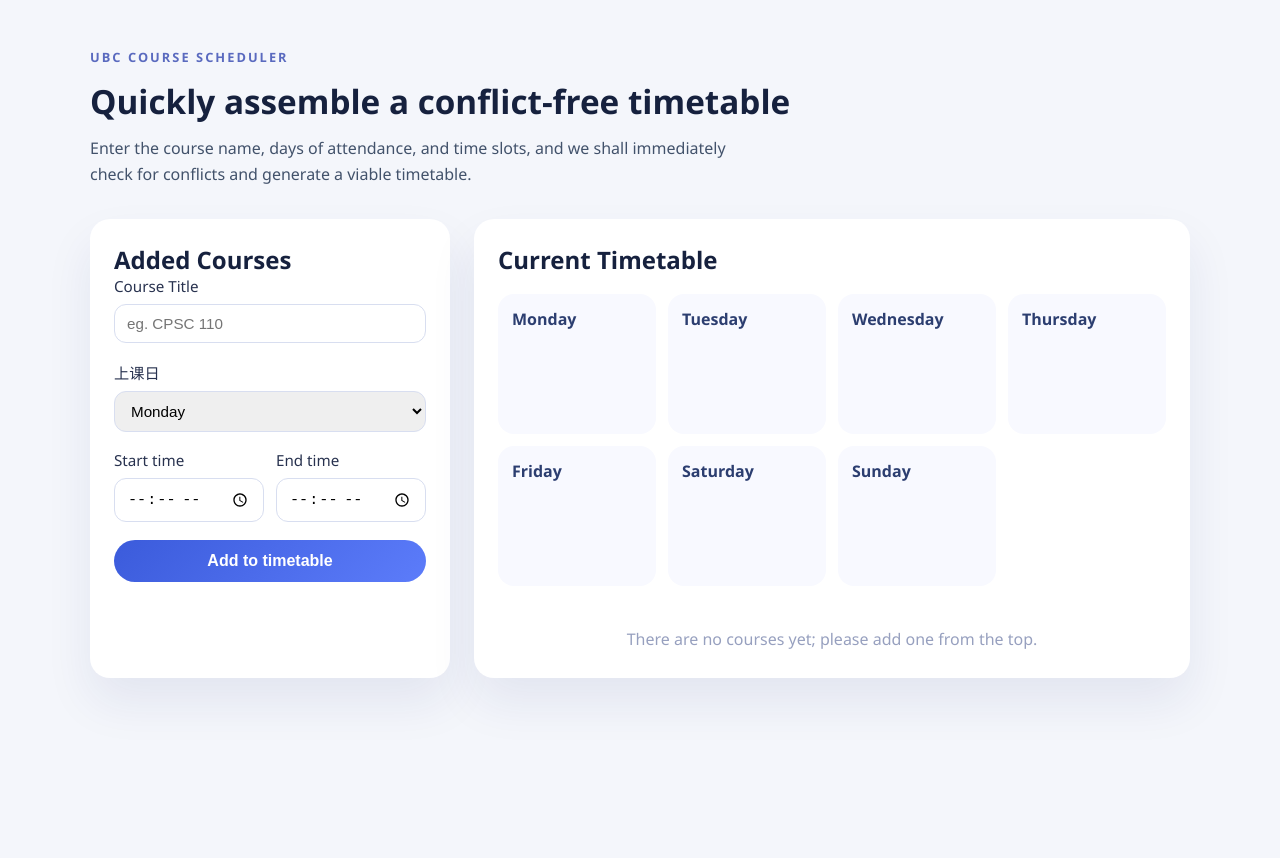
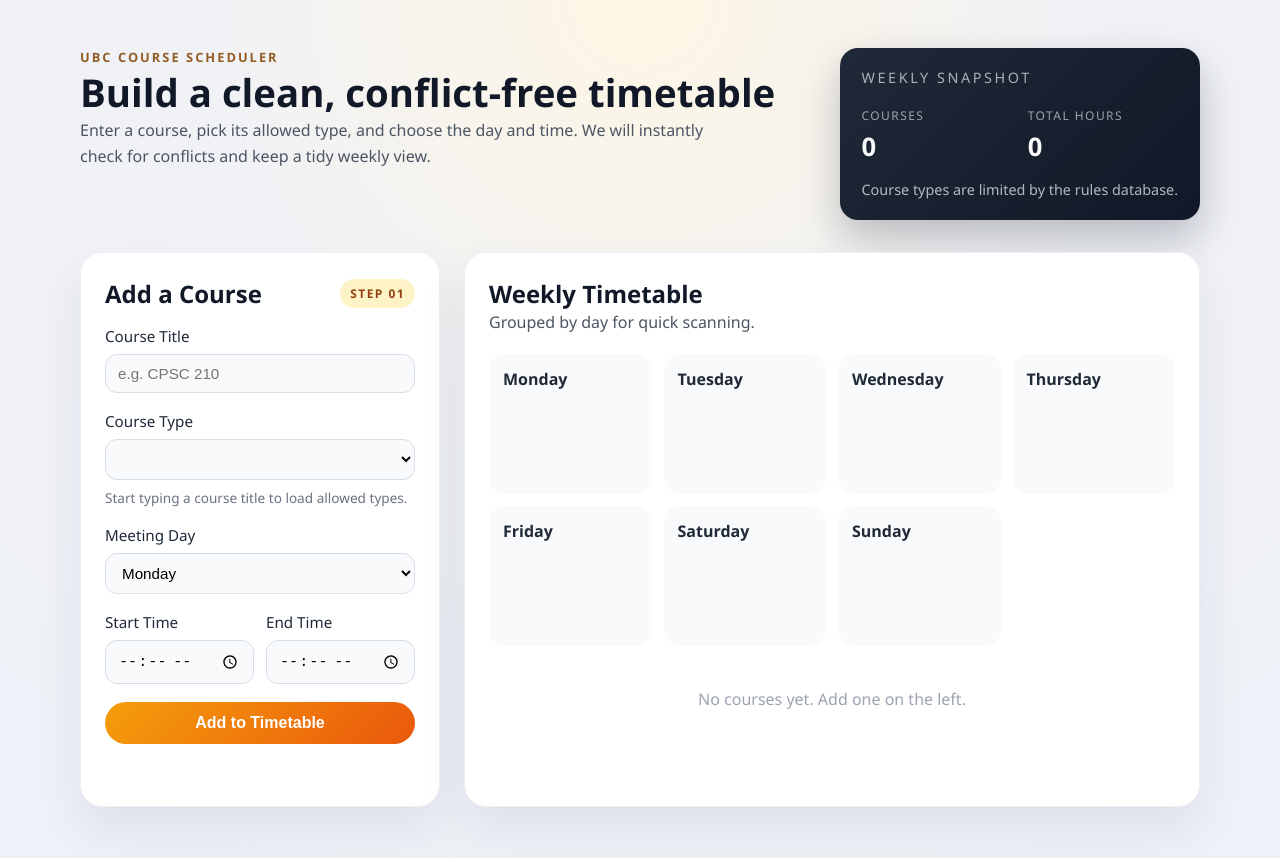
Before and after one commit to K1035130/Course-scheduler, a plain HTML site: page frontend/index.html in a window 1280 px wide. Before the commit the page ends 800 px from the top, so only its background shows below. Drawn offline with Linux system fonts and the light colour scheme.

Commit message:
Change UI

```diff
--- a/frontend/index.html
+++ b/frontend/index.html
@@ -1,5 +1,5 @@
 <!DOCTYPE html>
-<html lang="zh-Hans">
+<html lang="en">
   <head>
     <meta charset="UTF-8" />
     <meta name="viewport" content="width=device-width, initial-scale=1.0" />
@@ -8,29 +8,54 @@
   </head>
   <body>
     <div class="app">
-      <header>
-        <p class="eyebrow">UBC Course Scheduler</p>
-        <h1>Quickly assemble a conflict-free timetable</h1>
-        <p class="subtitle">
-          Enter the course name, days of attendance, and time slots, and we shall immediately check for conflicts and generate a viable timetable.
-        </p>
+      <header class="hero">
+        <div>
+          <p class="eyebrow">UBC Course Scheduler</p>
+          <h1>Build a clean, conflict-free timetable</h1>
+          <p class="subtitle">
+            Enter a course, pick its allowed type, and choose the day and time. We will instantly check for conflicts and keep a tidy weekly view.
+          </p>
+        </div>
+        <div class="hero-card">
+          <p class="hero-title">Weekly Snapshot</p>
+          <div class="hero-metrics">
+            <div>
+              <span class="metric-label">Courses</span>
+              <span class="metric-value" id="metric-count">0</span>
+            </div>
+            <div>
+              <span class="metric-label">Total Hours</span>
+              <span class="metric-value" id="metric-hours">0</span>
+            </div>
+          </div>
+          <p class="hero-note" id="rule-status">Course types are limited by the rules database.</p>
+        </div>
       </header>
 
-      <main>
+      <main class="layout">
         <section class="card form-card">
-          <h2>Added Courses</h2>
+          <div class="section-title">
+            <h2>Add a Course</h2>
+            <span class="tag">Step 01</span>
+          </div>
           <form id="course-form">
             <label>
               Course Title
-              <input type="text" id="course-name" placeholder="eg. CPSC 110" required />
+              <input type="text" id="course-name" placeholder="e.g. CPSC 210" required />
             </label>
 
             <label>
-              上课日
+              Course Type
+              <select id="course-type" required></select>
+              <span class="hint" id="rules-hint">Start typing a course title to load allowed types.</span>
+            </label>
+
+            <label>
+              Meeting Day
               <select id="course-day" required>
                 <option value="Mon">Monday</option>
                 <option value="Tue">Tuesday</option>
-                <option value="Wed">Wenesday</option>
+                <option value="Wed">Wednesday</option>
                 <option value="Thu">Thursday</option>
                 <option value="Fri">Friday</option>
                 <option value="Sat">Saturday</option>
@@ -40,27 +65,30 @@
 
             <div class="time-row">
               <label>
-                Start time
+                Start Time
                 <input type="time" id="start-time" required />
               </label>
               <label>
-                End time
+                End Time
                 <input type="time" id="end-time" required />
               </label>
             </div>
 
-            <button type="submit">Add to timetable</button>
+            <button type="submit">Add to Timetable</button>
             <p class="helper" id="form-message" aria-live="polite"></p>
           </form>
         </section>
 
         <section class="card schedule-card">
           <div class="schedule-header">
-            <h2>Current Timetable</h2>
+            <div>
+              <h2>Weekly Timetable</h2>
+              <p class="subtitle">Grouped by day for quick scanning.</p>
+            </div>
             <div class="summary" id="summary"></div>
           </div>
           <div class="schedule-grid" id="schedule-grid"></div>
-          <div class="empty" id="empty-state">There are no courses yet; please add one from the top.</div>
+          <div class="empty" id="empty-state">No courses yet. Add one on the left.</div>
         </section>
       </main>
     </div>
--- a/frontend/styles.css
+++ b/frontend/styles.css
@@ -1,8 +1,8 @@
 :root {
   color-scheme: light;
-  font-family: "PingFang SC", "Noto Sans SC", "Segoe UI", sans-serif;
-  background-color: #f4f6fb;
-  color: #16213e;
+  font-family: "Merriweather Sans", "Segoe UI", sans-serif;
+  background-color: #f1f2f6;
+  color: #111827;
 }
 
 * {
@@ -15,51 +15,118 @@ body {
   min-height: 100vh;
   display: flex;
   justify-content: center;
-  padding: 48px 20px;
+  padding: 48px 20px 64px;
+  background: radial-gradient(circle at top, #fef6e4 0%, #f1f2f6 40%, #eef1f8 100%);
 }
 
 .app {
-  width: min(1100px, 100%);
+  width: min(1120px, 100%);
   display: flex;
   flex-direction: column;
   gap: 32px;
 }
 
-header {
+.hero {
   display: flex;
-  flex-direction: column;
-  gap: 12px;
+  gap: 24px;
+  align-items: flex-start;
+  justify-content: space-between;
 }
 
 .eyebrow {
   text-transform: uppercase;
   font-size: 0.8rem;
   letter-spacing: 0.16em;
-  color: #5a6abf;
+  color: #935c25;
   font-weight: 600;
 }
 
 h1 {
-  font-size: clamp(2rem, 2.6vw, 2.8rem);
+  font-size: clamp(2.1rem, 3vw, 3rem);
+  font-weight: 700;
 }
 
 .subtitle {
-  color: #42526b;
-  max-width: 680px;
+  color: #4b5563;
+  max-width: 640px;
   line-height: 1.6;
 }
 
-main {
+.hero-card {
+  background: linear-gradient(135deg, #1f2937, #111827);
+  color: #f9fafb;
+  padding: 20px 22px;
+  border-radius: 18px;
+  min-width: 240px;
+  box-shadow: 0 18px 40px rgba(17, 24, 39, 0.25);
+}
+
+.hero-title {
+  font-size: 0.9rem;
+  text-transform: uppercase;
+  letter-spacing: 0.18em;
+  color: rgba(249, 250, 251, 0.65);
+  margin-bottom: 16px;
+}
+
+.hero-metrics {
   display: grid;
-  grid-template-columns: minmax(260px, 360px) 1fr;
+  grid-template-columns: repeat(2, minmax(120px, 1fr));
+  gap: 16px;
+}
+
+.metric-label {
+  font-size: 0.75rem;
+  text-transform: uppercase;
+  letter-spacing: 0.12em;
+  color: rgba(249, 250, 251, 0.6);
+}
+
+.metric-value {
+  font-size: 1.6rem;
+  font-weight: 700;
+  margin-top: 4px;
+  display: block;
+}
+
+.hero-note {
+  margin-top: 16px;
+  font-size: 0.9rem;
+  color: rgba(249, 250, 251, 0.7);
+  line-height: 1.4;
+}
+
+.layout {
+  display: grid;
+  grid-template-columns: minmax(280px, 360px) 1fr;
   gap: 24px;
 }
 
 .card {
   background: #ffffff;
-  border-radius: 20px;
+  border-radius: 22px;
   padding: 24px;
-  box-shadow: 0 24px 48px rgba(27, 40, 112, 0.08);
+  box-shadow: 0 24px 48px rgba(30, 41, 59, 0.08);
+  border: 1px solid #eef0f6;
+}
+
+.section-title {
+  display: flex;
+  align-items: center;
+  justify-content: space-between;
+  margin-bottom: 16px;
+  gap: 12px;
+}
+
+.tag {
+  font-size: 0.75rem;
+  padding: 6px 10px;
+  border-radius: 999px;
+  background: #fef3c7;
+  color: #92400e;
+  text-transform: uppercase;
+  letter-spacing: 0.12em;
+  font-weight: 700;
 }
 
 form {
@@ -73,15 +140,16 @@ label {
   flex-direction: column;
   gap: 8px;
   font-size: 0.95rem;
-  color: #28324f;
+  color: #1f2937;
 }
 
 input,
 select {
   border-radius: 12px;
-  border: 1px solid #d8def0;
+  border: 1px solid #d8dee9;
   padding: 10px 12px;
   font-size: 0.95rem;
+  background: #f9fafb;
 }
 
 .time-row {
@@ -92,7 +160,7 @@ select {
 
 button {
   border: none;
-  background: linear-gradient(135deg, #3b5bdb, #5c7cfa);
+  background: linear-gradient(135deg, #f59e0b, #ea580c);
   color: #ffffff;
   padding: 12px 18px;
   border-radius: 999px;
@@ -104,13 +172,18 @@ button {
 
 button:hover {
   transform: translateY(-1px);
-  box-shadow: 0 12px 24px rgba(59, 91, 219, 0.25);
+  box-shadow: 0 12px 24px rgba(234, 88, 12, 0.25);
 }
 
 .helper {
   min-height: 20px;
   color: #d9480f;
   font-size: 0.9rem;
+}
+
+.hint {
+  font-size: 0.85rem;
+  color: #6b7280;
 }
 
 .schedule-card {
@@ -122,13 +195,13 @@ button:hover {
 .schedule-header {
   display: flex;
   justify-content: space-between;
-  align-items: baseline;
+  align-items: flex-start;
   gap: 12px;
 }
 
 .summary {
   font-size: 0.9rem;
-  color: #5f6c8f;
+  color: #6b7280;
 }
 
 .schedule-grid {
@@ -138,7 +211,7 @@ button:hover {
 }
 
 .day-column {
-  background: #f8f9ff;
+  background: #f8fafc;
   border-radius: 16px;
   padding: 14px;
   min-height: 140px;
@@ -149,14 +222,14 @@ button:hover {
 
 .day-title {
   font-weight: 700;
-  color: #2c3e70;
+  color: #1f2937;
 }
 
 .course-item {
   background: #ffffff;
   border-radius: 12px;
   padding: 10px;
-  border: 1px solid #e1e5f5;
+  border: 1px solid #e5e7eb;
   display: flex;
   flex-direction: column;
   gap: 6px;
@@ -164,22 +237,44 @@ button:hover {
 
 .course-name {
   font-weight: 600;
-  color: #1f2d4d;
+  color: #111827;
 }
 
 .course-time {
   font-size: 0.85rem;
-  color: #607097;
+  color: #6b7280;
+}
+
+.course-meta {
+  display: flex;
+  align-items: center;
+  justify-content: space-between;
+  gap: 8px;
+}
+
+.course-type {
+  font-size: 0.75rem;
+  font-weight: 700;
+  padding: 4px 8px;
+  border-radius: 999px;
+  background: #ede9fe;
+  color: #5b21b6;
+  text-transform: uppercase;
+  letter-spacing: 0.08em;
 }
 
 .empty {
-  color: #97a0bf;
+  color: #9ca3af;
   text-align: center;
   padding: 24px 12px 4px;
 }
 
 @media (max-width: 900px) {
-  main {
+  .hero {
+    flex-direction: column;
+  }
+
+  .layout {
     grid-template-columns: 1fr;
   }
 }
```
